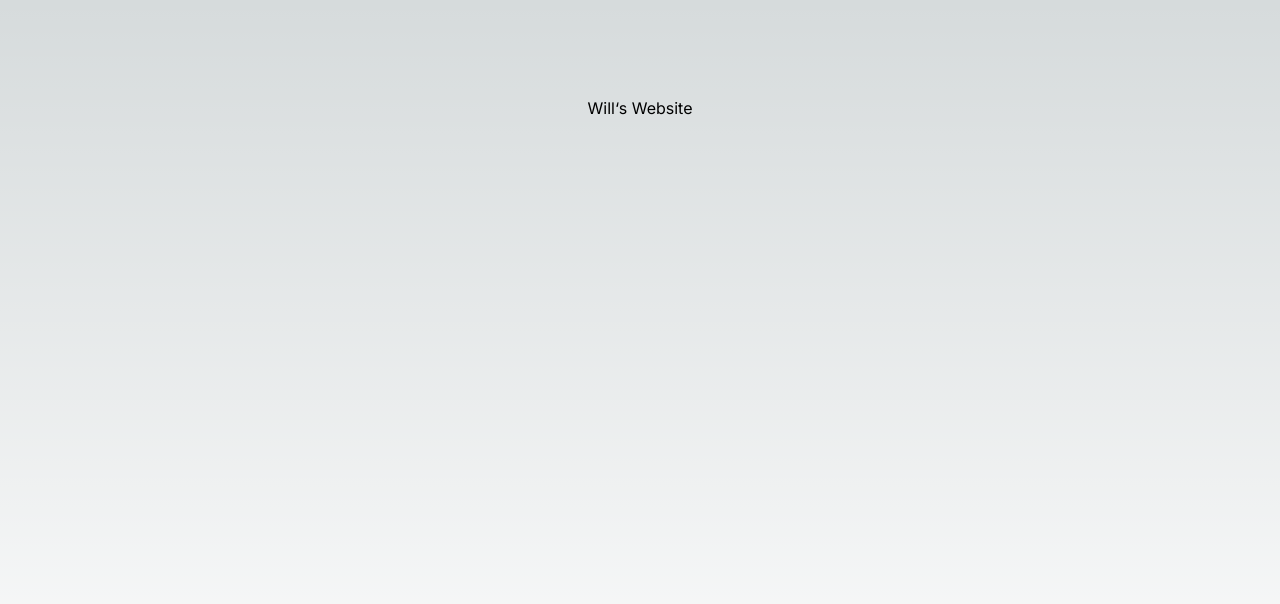
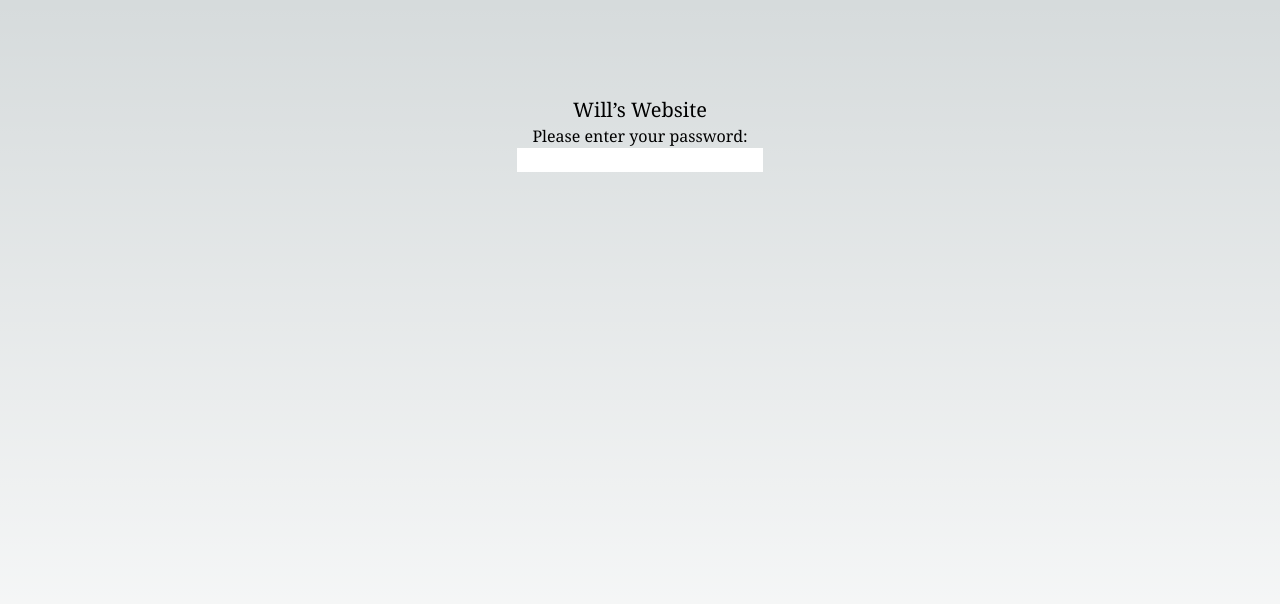
Before and after one commit to willthefirst/this-is-my-website, a Next.js app: page / in a window 1280 px wide. Shown: the top 604 px of the page. Built offline with nearby package versions, Linux system fonts and the light colour scheme.

Commit message:
I don't like this, needs to be more normal

```diff
--- a/app/page.tsx
+++ b/app/page.tsx
@@ -2,11 +2,13 @@ import Image from 'next/image'
 
 export default function Home() {
   return (
-    <main className="flex min-h-screen flex-col items-center justify-between p-24">
-      <h1 aria-details="There, i ESCAPED the single quote ESLint, are you happy?">
-        Will&lsquo;s Website
+    <main className="font-serif flex min-h-screen flex-col items-center p-24">
+      <h1 className="text-xl" aria-details="There, i ESCAPED the single quote ESLint, are you happy?">
+        Will&rsquo;s Website
       </h1>
-
+      <label htmlFor='password'>Please enter your password:
+      </label>
+      <input type="password" id="password" name="password" maxLength={25} />
     </main>
   )
 }
```
